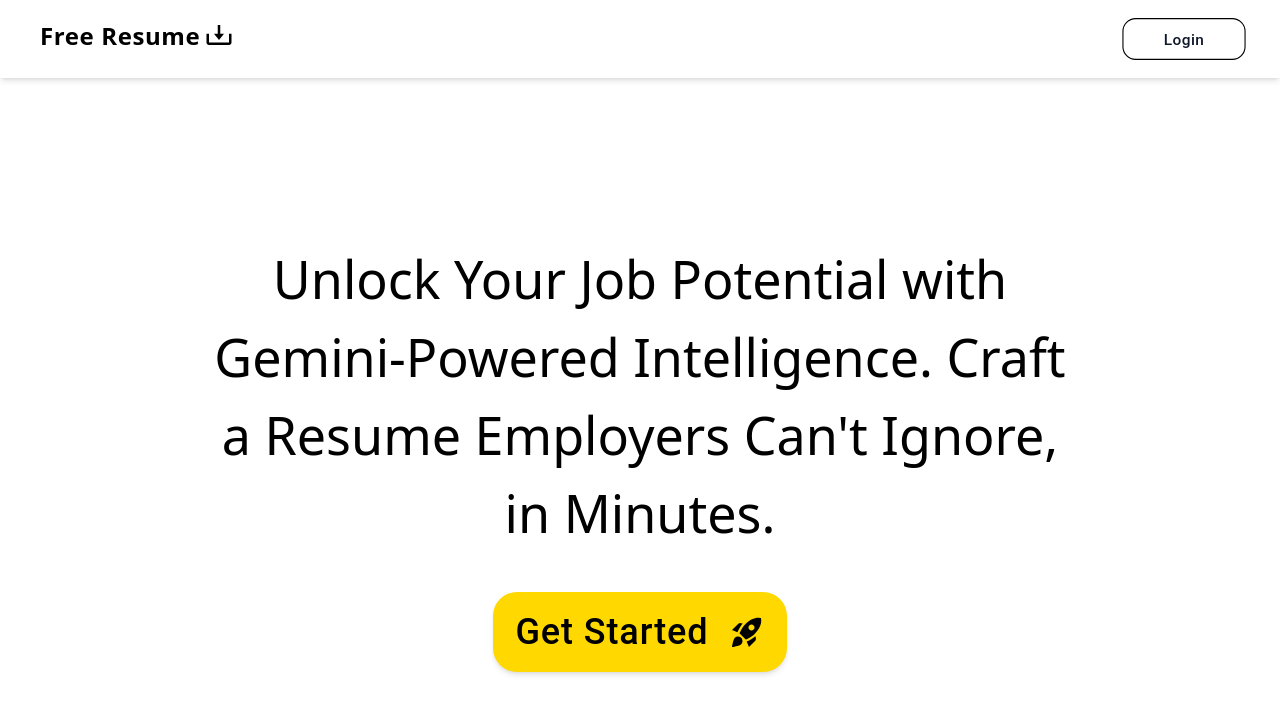
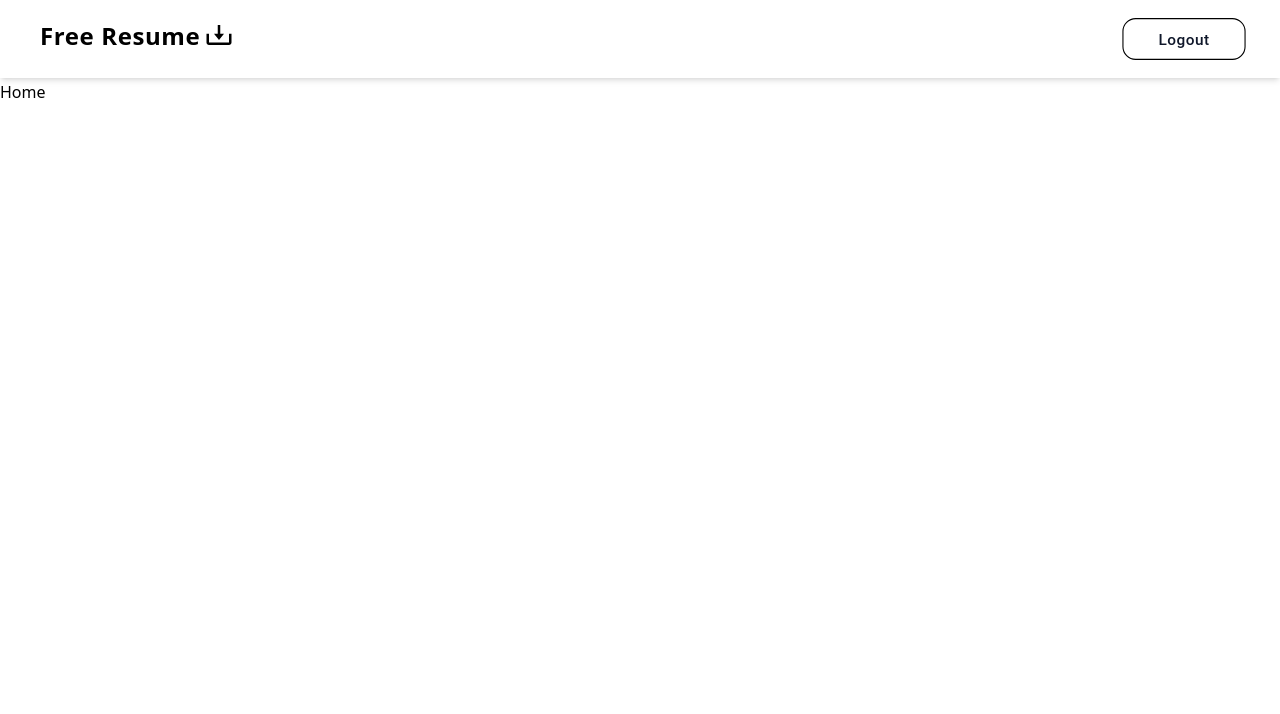
Before and after one commit to AnuragAmbekar741/ResumeBuilder.ai, a React (Vite) app in the folder client/: page /home in a window 1280 px wide. Before the commit this address led to /. Shown: the top 714 px of the page. Built offline with nearby package versions, Linux system fonts and the light colour scheme; sample sign-in values are in the browser's storage.

Commit message:
logout completed

```diff
--- a/client/src/components/Auth/Signin-up.tsx
+++ b/client/src/components/Auth/Signin-up.tsx
@@ -48,9 +48,9 @@
         setLoading(false);
         toast.success(response.data.message);
         navigate("/home");
-        localStorage.setItem("token", response.data.token);
         const loggedUser = { email: data.email, token: response.data.token };
         dispatch(isUser(loggedUser));
+        localStorage.setItem("token", response.data.token);
       }
       if (!response.data.token) {
         toast.error(response.data.message);
--- a/client/src/components/common/Header.tsx
+++ b/client/src/components/common/Header.tsx
@@ -1,18 +1,19 @@
 import { Button } from "@mui/material";
 import { BiDownload } from "react-icons/bi";
 import { useDispatch, useSelector } from "react-redux";
-import { noUser } from "../../redux/slice/userSlice";
 import { toggleSigninForm } from "../../redux/slice/appSlice";
 import { UserState } from "../../types/types";
+import { noUser } from "../../redux/slice/userSlice";
 
 export const Header: React.FC = () => {
   const dispatch = useDispatch();
-  const token = useSelector(
-    (store: { user: UserState }) => store.user.user.token
-  );
+  const user = useSelector((store: { user: UserState }) => store.user.user);
+
+  const TOKEN = user.token ? user.token : localStorage.getItem("token");
+
   const logout = () => {
     localStorage.removeItem("token");
-    dispatch(toggleSigninForm(true));
+    dispatch(noUser());
   };
   return (
     <div className="absolute top-0 flex justify-between w-full px-10 py-5 shadow-md">
@@ -29,10 +30,10 @@
         <Button
           variant="outlined"
           className="px-3 py-2 text-sm font-medium transition delay-150 scale-110 border-black rounded-xl text-slate-900 w-28 hover:bg-black hover:text-white"
-          onClick={() => (token ? dispatch(noUser()) : logout())}
+          onClick={() => (TOKEN ? logout() : dispatch(toggleSigninForm(true)))}
           sx={{ textTransform: "none" }}
         >
-          {token ? "Logout" : "Login"}
+          {TOKEN ? "Logout" : "Login"}
         </Button>
       </div>
     </div>
--- a/client/src/components/common/Home.tsx
+++ b/client/src/components/common/Home.tsx
@@ -1,34 +1,4 @@
-import { useEffect } from "react";
-import axios from "axios";
-import { useDispatch, useSelector } from "react-redux";
-import { isUser } from "../../redux/slice/userSlice";
-import { UserState } from "../../types/types";
-
 const Home = () => {
-  const dispatch = useDispatch();
-
-  const getUser = async () => {
-    console.log("effect called");
-    try {
-      const url = `http://localhost:8080/auth/login/success`;
-      const { data } = await axios.get(url, { withCredentials: true });
-      console.log(data.user._json);
-      const newUser = {
-        name: data.user._json.name,
-        email: data.user._json.email,
-        picture: data.user._json.picture,
-      };
-      dispatch(isUser(newUser));
-    } catch (err) {
-      console.log(err);
-    }
-  };
-  useEffect(() => {
-    getUser();
-  }, [dispatch]);
-  const user = useSelector((state: { user: UserState }) => state.user.user);
-  console.log(user);
-
   return <div>Home</div>;
 };
 
--- a/client/src/pages/LandingPage.tsx
+++ b/client/src/pages/LandingPage.tsx
@@ -1,5 +1,5 @@
 import Pov from "../components/common/Pov";
-localStorage.removeItem("token");
+// localStorage.removeItem("token");
 const LandingPage = () => {
   return (
     <div>
--- a/client/src/routes/router.tsx
+++ b/client/src/routes/router.tsx
@@ -5,17 +5,15 @@
 import { UserState } from "../types/types";
 
 const Router = () => {
-  let token = useSelector(
-    (store: { user: UserState }) => store.user.user.token
-  );
-  if (!token) {
-    token = localStorage.getItem("token") || "";
-  }
-  console.log(token);
+  const user = useSelector((store: { user: UserState }) => store.user.user);
+
+  const TOKEN = user.token ? user.token : localStorage.getItem("token");
+
+  console.log(TOKEN);
   return (
     <Routes>
       <Route path="/" element={<LandingPage />} />
-      <Route path="/home" element={token ? <Home /> : <Navigate to={"/"} />} />
+      <Route path="/home" element={TOKEN ? <Home /> : <Navigate to={"/"} />} />
     </Routes>
   );
 };
```
